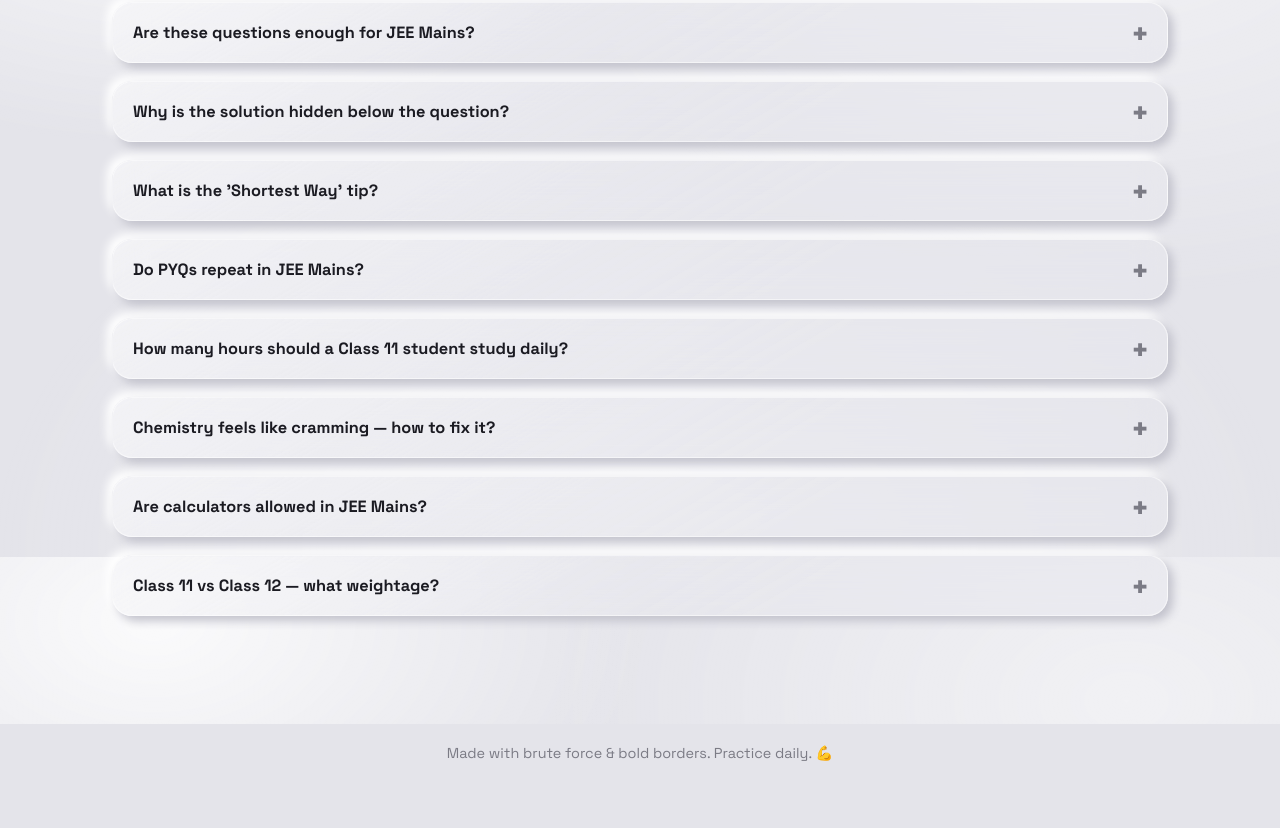
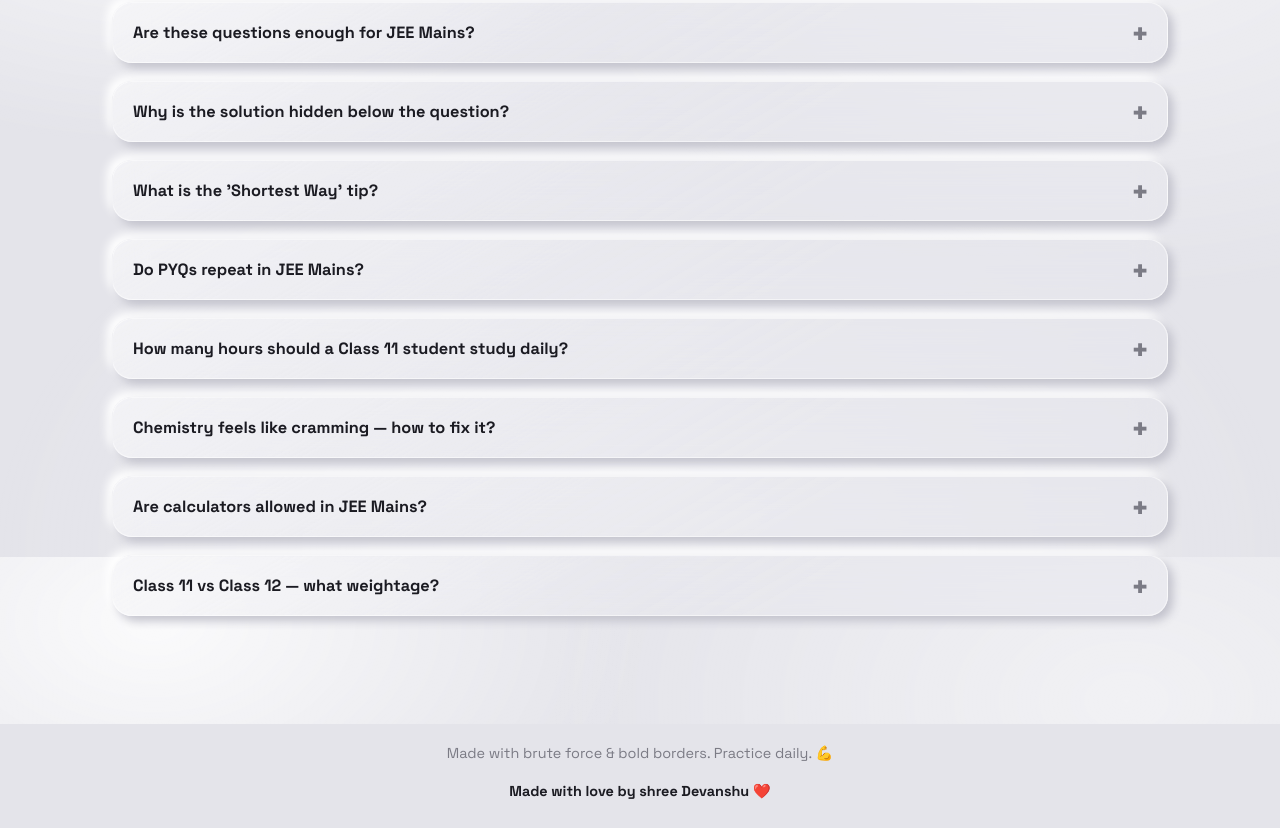
Before and after one commit to izdvnshu/zenverse.github.io, a plain HTML site: page index.html in a window 1280 px wide. Shown: the part 1043-1871 px from the top of the page. Before the commit the page ends 1833 px from the top, so only its background shows below. Drawn offline with Linux system fonts and the light colour scheme; a web font is replaced by a local one.

Commit message:
Add footer: Made with love by shree Devanshu

```diff
--- a/index.html
+++ b/index.html
@@ -29,6 +29,7 @@
 
 <footer class="footer">
   <p>Made with brute force &amp; bold borders. Practice daily. 💪</p>
+  <p style="font-weight:700; color:var(--ink);">Made with love by shree Devanshu ❤️</p>
 </footer>
 
 <script src="data_physics.js"></script>
```
